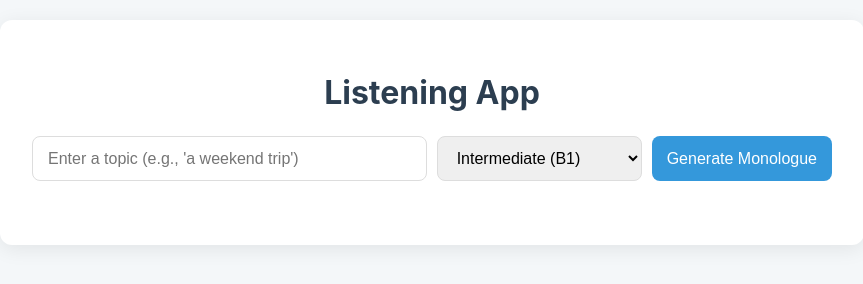
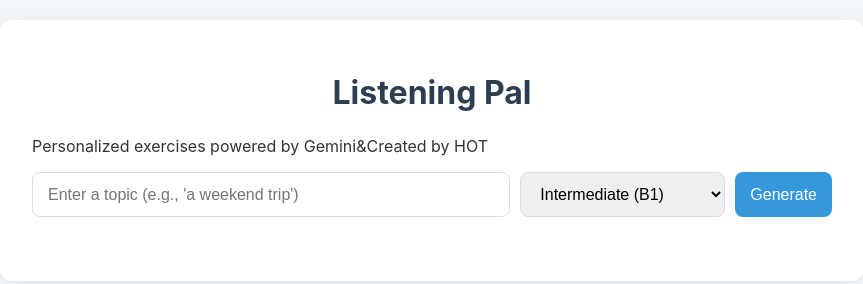
Before and after one commit to azazel1805/listeningapp, a website: page public/index.html in a window 1280 px wide. Shown: the whole page, without its empty margins (208-1071 px from the left). Drawn offline with Linux system fonts and the light colour scheme.

Commit message:
Update index.html

```diff
--- a/public/index.html
+++ b/public/index.html
@@ -3,13 +3,23 @@
 <head>
     <meta charset="UTF-8">
     <meta name="viewport" content="width=device-width, initial-scale=1.0">
-    <title>Listening App</title>
+    <title>Listening Pal</title>
+
+    <!-- Google Font: Poppins -->
+    <link rel="preconnect" href="https://fonts.googleapis.com">
+    <link rel="preconnect" href="https://fonts.gstatic.com" crossorigin>
+    <link href="https://fonts.googleapis.com/css2?family=Poppins:wght@300;400;500;600;700&display=swap" rel="stylesheet">
+
     <link rel="stylesheet" href="style.css">
     <link rel="icon" type="image/svg+xml" href="/favicon.svg">
 </head>
 <body>
-    <div class="container">
-        <h1>Listening App</h1>
+    <!-- Animated Background -->
+    <div class="background-aurora"></div>
+
+    <main class="container">
+        <h1>Listening Pal</h1>
+        <p class="subtitle">Personalized exercises powered by Gemini&Created by HOT</p>
 
         <div class="controls">
             <input type="text" id="topicInput" placeholder="Enter a topic (e.g., 'a weekend trip')">
@@ -19,7 +29,7 @@
                 <option value="Intermediate (B1)" selected>Intermediate (B1)</option>
                 <option value="Advanced (B2/C1)">Advanced (B2/C1)</option>
             </select>
-            <button id="generateBtn">Generate Monologue</button>
+            <button id="generateBtn">Generate</button>
         </div>
 
         <div id="loading" class="hidden">
@@ -29,8 +39,6 @@
 
         <div id="content" class="hidden">
             <div class="audio-player">
-                <h2>Listen & Read</h2>
-                <!-- === MODIFIED SECTION START === -->
                 <div class="audio-options">
                     <div class="voice-selection">
                         <label>Voice:</label>
@@ -43,7 +51,6 @@
                         <span id="rateValueSpan">1.0x</span>
                     </div>
                 </div>
-                <!-- === MODIFIED SECTION END === -->
                 <div class="audio-controls">
                     <button id="playBtn">Play</button>
                     <button id="pauseBtn">Pause</button>
@@ -57,13 +64,13 @@
             </div>
 
             <div id="tab-content">
-                <div id="script" class="tab-pane active"><p>Double-click any word to see its definition.</p></div>
+                <div id="script" class="tab-pane active"><p>Double-click any word for its definition.</p></div>
                 <div id="quiz" class="tab-pane"></div>
             </div>
         </div>
 
         <div id="error" class="hidden"></div>
-    </div>
+    </main>
 
     <div id="lookupPanel" class="hidden">
         <button id="closePanelBtn">&times;</button>
```
